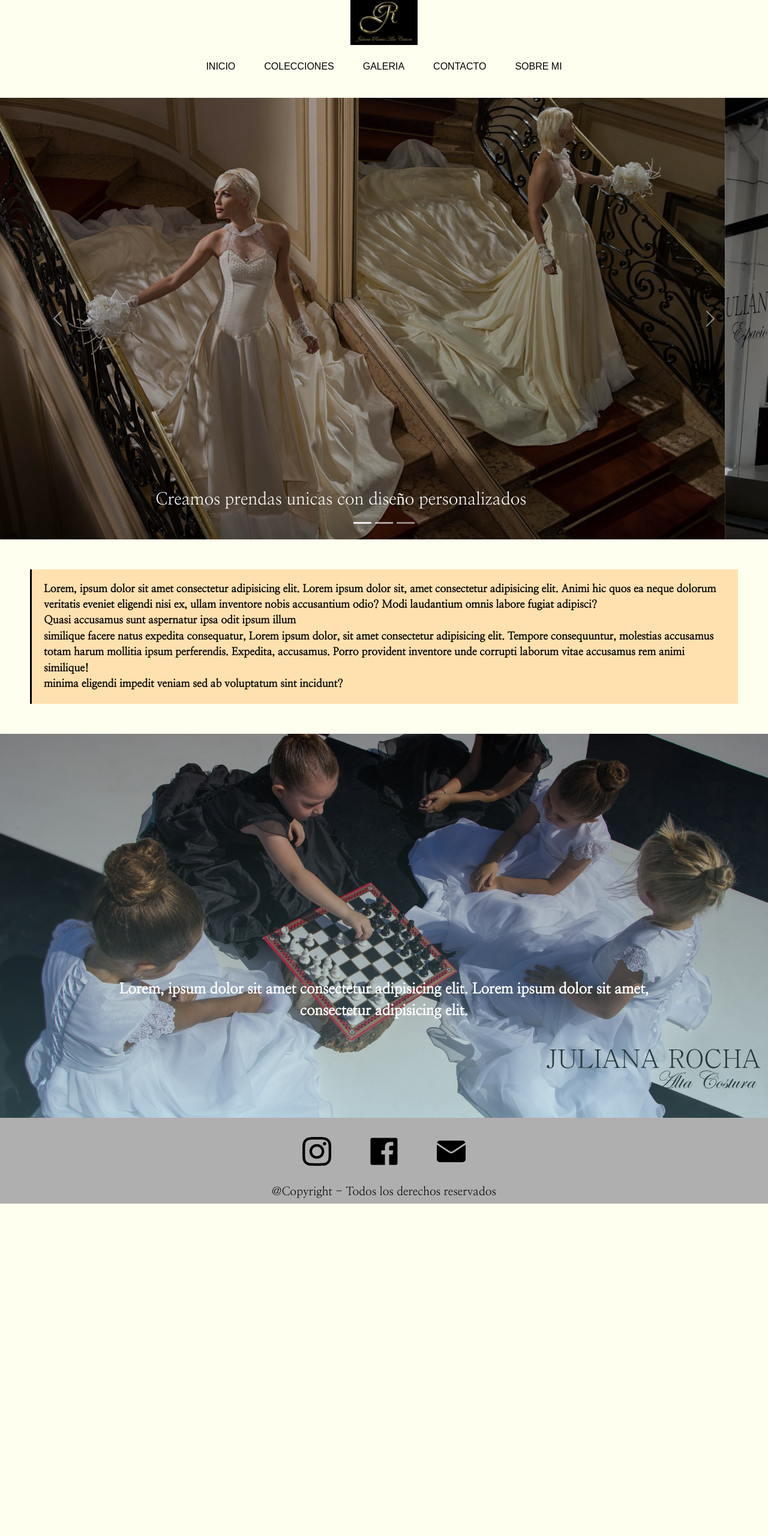
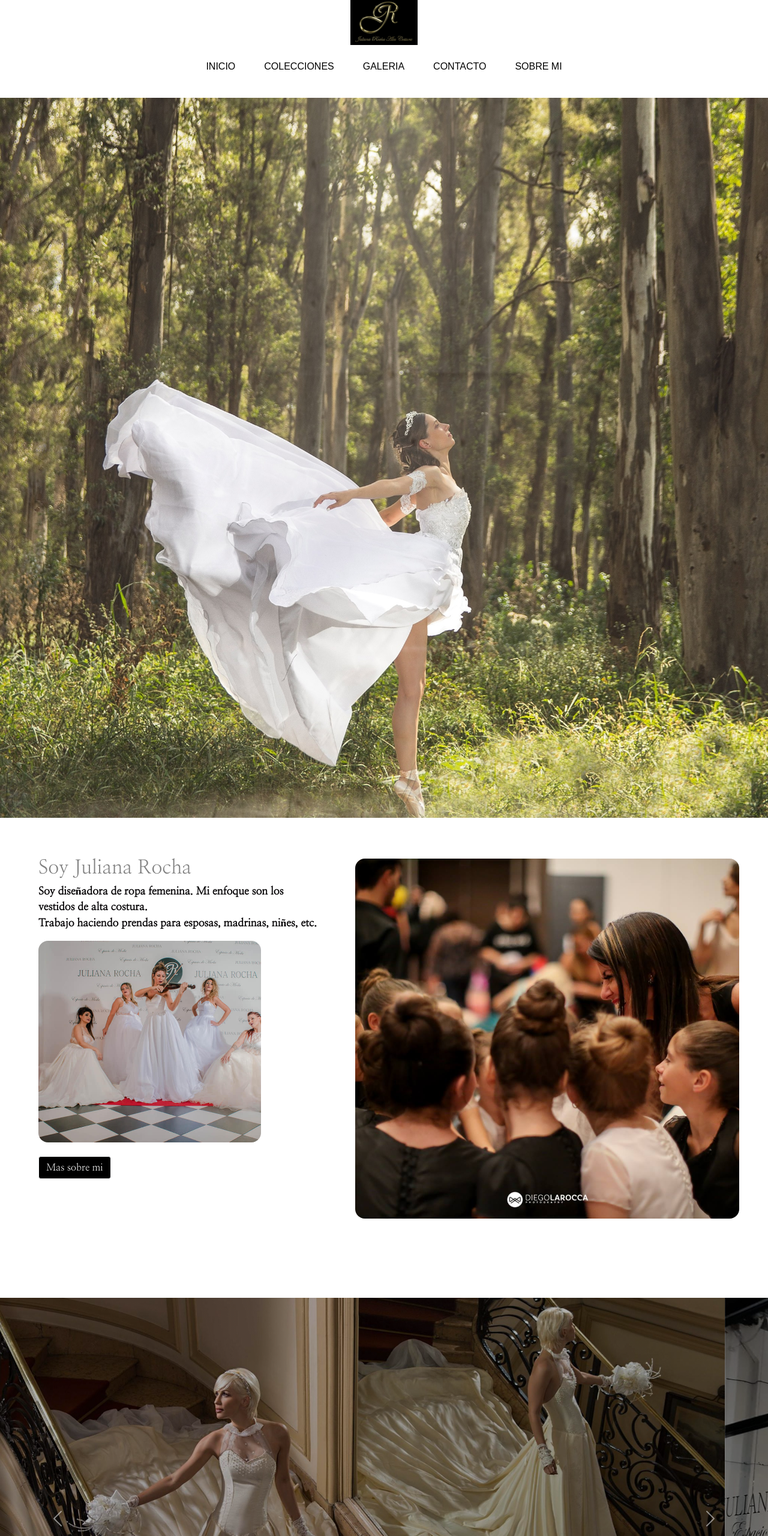
Before and after one commit to NajuRocha/espacio-de-moda-alta-costura, a website: page index.html in a window 1280 px wide. Shown: the top 2560 px of the page at 60% size. Before the commit the page ends 2006 px from the top, so only its background shows below. Drawn offline with Linux system fonts and the light colour scheme.

Commit message:
index y _media editados

```diff
--- a/index.html
+++ b/index.html
@@ -55,7 +55,33 @@
         </div>
       </nav>
     </header>
+
+    <!--
+    <div>
+      <a href="#"><img class="flecha-arriba" src="/imagenes/flechas-arriba.svg" alt=""></a>
+    -->
+
     <section class="home">
+      <div>
+        <div class="bg1"></div>
+      </div>
+
+      <div class="index-sobre-mi">
+        <div class="index-texto">
+          <h2>Soy Juliana Rocha</h2>
+          <p>
+            Soy diseñadora de ropa femenina. Mi enfoque son los vestidos de alta costura. <br>
+            Trabajo haciendo prendas para esposas, madrinas, niñes, etc.
+          </p>
+          <div class="index-texto-foto"></div>
+          <a href="sobre-mi/index.html">
+            <button class="btn btn-outline-light">Mas sobre mi</button>
+          </a>
+        </div>
+        <div>
+          <div class="index-foto"></div>
+        </div>
+      </div>
 
       <!--------------------------------------------------------------------------- Carrusel ------------------------------------------------------------------------------>
 
@@ -70,13 +96,15 @@
         <div class="carousel-inner">
           <div class="carousel-item active carrusel-fondo-1">
             <div class="carousel-caption d-none d-md-block">
-              <h3 class="carrusel-1">Creamos prendas unicas con diseño personalizados</h3>
+              <h2 class="h2-carrusel">Lo que hacemos</h2>
+              <h3>Creamos prendas unicas con diseño personalizados para cada clienta</h3>
             </div>
           </div>
           <!-------------------------------------------------Segunda imagen carrusel----------------------------------------------------->
           <div class="carousel-item carrusel-fondo-2">
             <div class="carousel-caption d-none d-md-block">
-              <h3>Enterate de nuestra tienda online</h3>
+              <h2 class="h2-carrusel">Tienda online</h2>
+              <h3>Podes encontrar mas de nuestros trabajos aqui</h3>
               <p>
                 <!-------------------------------------------- Botón trigger modal 1 ------------------------------------------------------>
                 <button type="button" class="btn btn-warning" data-bs-toggle="modal" data-bs-target="#staticBackdrop">
@@ -121,6 +149,7 @@
       </div>
       <!---------------------------------TEXTO------------------------------------------>
       <div>
+
         <p class="contenedor-texto">
           Lorem, ipsum dolor sit amet consectetur adipisicing elit. Lorem ipsum
           dolor sit, amet consectetur adipisicing elit. Animi hic quos ea neque
@@ -137,13 +166,9 @@
       </div>
       <div>
         <div class="bg2">
-          <p class="bg2-texto">
-            Lorem, ipsum dolor sit amet consectetur adipisicing elit.
-            Lorem ipsum dolor sit amet, consectetur adipisicing elit.
-
-          </p>
         </div>
       </div>
+
     </section>
     <!---------------------------------------------- FOOTER -------------------------------------------------->
     <footer class="pie">
@@ -166,6 +191,9 @@
         </div>
       </div>
     </footer>
+  <!--
+  </div>
+  -->
     <script
       src="dist/js/bootstrap.js"
     ></script>
--- a/scss/_global.scss
+++ b/scss/_global.scss
@@ -16,7 +16,7 @@ header {
   display: flex;
   flex-direction: column;
   align-items: center;
-  background-color: #ffffef;
+  background-color: white;
 
   div .logo {
     width: 7rem;
@@ -74,6 +74,11 @@ header {
   }
 }
 
+/*Navbar*/
+.navbar-toggler {
+  margin-top: 1rem;
+}
+
 /*-------------------------------FOOTER--------------------------------*/
 .pie {
   color: black;
@@ -81,7 +86,7 @@ header {
 
   .pie-gris {
     height: auto;
-    background-color: rgb(175, 175, 175);
+    background-color: rgb(128, 128, 128);
     display: flex;
     flex-direction: column-reverse;
     align-items: center;
@@ -107,3 +112,12 @@ header {
     }
   }
 }
+
+/*-----------------------------PRUEBA FLECHA ARRIBA----------------------------*/
+
+.flecha-arriba {
+  position: sticky;
+  top: 90%;
+  margin-left: 92%;
+  width: 50px;
+}
--- a/scss/_media.scss
+++ b/scss/_media.scss
@@ -1,6 +1,20 @@
 @media (max-width: 768px) {
   html {
     font-size: 75%;
+  }
+  .index-sobre-mi {
+    .index-texto {
+      display: flex;
+      flex-direction: column;
+      align-items: center;
+      justify-content: center;
+    }
+    .index-foto {
+      display: none;
+    }
+    .index-texto-foto {
+      width: 100%;
+    }
   }
 }
 
@@ -25,4 +39,13 @@
       align-items: center;
     }
   }
+
+  //SOBRE MI
+  .sobre-mi {
+    div {
+      .sobre-mi-imagen {
+        height: 60vh;
+      }
+    }
+  }
 }
--- a/scss/estilos.scss
+++ b/scss/estilos.scss
@@ -13,10 +13,8 @@ $textos: 1.1rem;
 
 body {
   font-family: "Nanum Myeongjo", serif;
-  background-color: #ffffef;
+  background-color: white;
 }
-
-/*------------------------------CARRUSEL----------------------------------*/
 
 .home {
   div {
@@ -25,27 +23,36 @@ body {
       border-left: solid 3px;
       padding: 20px;
       margin: 50px;
-      background-color: rgba(255, 213, 149, 0.705);
+      background-color: white;
     }
   }
 
+  /*--------------------------INDEX-----------------------------------*/
+
   div {
+    .bg1 {
+      background-image: url("../imagenes/bg1.jpg");
+      height: 150vh;
+      width: 100%;
+      background-repeat: no-repeat;
+      background-size: cover;
+      background-position: center center;
+      background-position-y: center;
+    }
+
     .bg2 {
-      display: flex;
-      justify-content: center;
-      align-items: flex-end;
-
       background-image: linear-gradient(
           rgba(0, 0, 0, 0.3),
           rgba(137, 207, 216, 0.3)
         ),
         url("../imagenes/background-index2.jpg");
-      height: 80vh;
+      height: 90vh;
       width: 100%;
       background-repeat: no-repeat;
       background-size: cover;
       background-position: center center;
       background-attachment: fixed;
+      background-position-y: center;
 
       .bg2-texto {
         color: white;
@@ -57,6 +64,49 @@ body {
       }
     }
   }
+
+  .index-sobre-mi {
+    display: flex;
+    flex-direction: row;
+    justify-content: center;
+    height: 100vh;
+
+    .index-texto {
+      margin: 5%;
+      font-size: $textos;
+    }
+    .index-texto-foto {
+      background-image: url("/imagenes/galeria 3.jpg");
+      width: 80%;
+      height: 50%;
+      background-position: center;
+      background-size: cover;
+      border-radius: 1rem;
+    }
+
+    .index-foto {
+      background-image: url("/imagenes/index-sobre-mi.jpg");
+      margin-top: 10%;
+      margin-right: 3rem;
+      width: 50vw;
+      height: 75%;
+      background-size: cover;
+      background-position: center center;
+      border-radius: 1rem;
+    }
+    .btn {
+      margin-top: 5%;
+      color: white;
+      background-color: black;
+    }
+  }
+}
+
+/*-------------------------------------CARRUSEL------------------------------------------*/
+.h2-carrusel {
+  font-size: 2.5rem;
+  color: white;
+  text-shadow: 1px 1px 2px rgba(255, 226, 146, 0.705);
 }
 
 /*-----------------------------------COLECCIONES---------------------------------------*/
@@ -164,7 +214,6 @@ body {
   border-left: solid 5px;
   border-color: rgb(0, 0, 0);
   padding: 2rem;
-  padding-right: 10rem;
   margin: 5rem;
   display: flex;
   align-items: center;
@@ -214,7 +263,7 @@ body {
 .sobre-mi {
   display: flex;
   flex-direction: row;
-  width: 99vw;
+  width: 100%;
 
   div {
     .sobre-mi-imagen {
@@ -223,7 +272,7 @@ body {
           rgba(137, 207, 216, 0.3)
         ),
         url("../imagenes/ejemplo.PNG");
-      height: 100vh;
+      height: 90vh;
       width: 49.5vw;
       background-repeat: no-repeat;
       background-position: center center;
```
Also changed, not shown: css/estilos.css, imagenes/bg1.jpg (added), imagenes/flechas-arriba.svg (added), imagenes/index-sobre-mi.jpg (added), imagenes/s.jpg (added).
